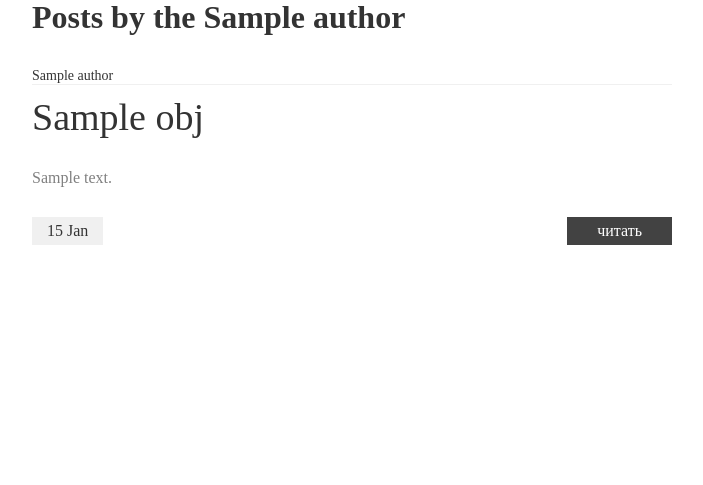
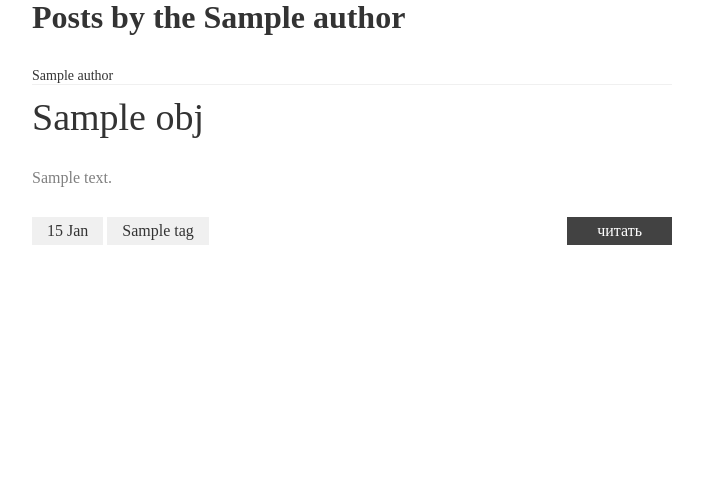
Before and after one commit to oliftaevashahnoza08/blog, a Django app: template posts/templates/posts/post_list.html in a window 1280 px wide. Shown: the part 140-625 px from the top of the page, without its empty margins (288-991 px from the left). Run offline with Django 3.2, Linux system fonts and the light colour scheme; the template is opened without the code that fills it: most values are stand-ins (such as "Sample title", 1, 10 or a date in 2020).

Commit message:
chanjed admin

```diff
--- a/posts/admin.py
+++ b/posts/admin.py
@@ -2,7 +2,7 @@ from django.contrib import admin
 from posts.models import Post,Tag
 
 
-@admin.register(Post)
+@admin.register(Tag)
 class TagAdmin(admin.ModelAdmin):
     pass
 
--- a/posts/templates/posts/post_list.html
+++ b/posts/templates/posts/post_list.html
@@ -17,8 +17,12 @@
     </div>
     <div class="card-text">{{ obj.text|truncatechars:"200" }}</div>
     <div class="card-footer">
+        <div>
         <span class="card-date">{{ obj.published_at|date:"d M" }}</span>
-        {% comment %} for loop {% endcomment %}
+        {% for tag in obj.tags.all%}
+            <span class="card-date">{{tag.title}}</span>
+        {% endfor%}
+        </div>
         <a class="card-button" href="{% url 'post-detail' obj.pk %}">читать</a>
     </div>
 </div>
--- a/posts/views.py
+++ b/posts/views.py
@@ -9,12 +9,12 @@ User = get_user_model()
 
 class PostListView(ListView):
     template_name = "posts/post_list.html"
-    queryset = Post.objects.filter(is_draft=False)
+    queryset = Post.objects.prefetch_related("tags").filter(is_draft=False)
 
 
 class PostDetailView(DetailView):
     template_name = "posts/post_detail.html"
-    queryset = Post.objects.filter(is_draft=False)
+    queryset = Post.objects.prefetch_related("tags").filter(is_draft=False)
 
 
 class UsersPostListView(ListView):
@@ -27,7 +27,7 @@ class UsersPostListView(ListView):
         return get_object_or_404(User, username=self.get_username())
 
     def get_queryset(self):
-        qs = Post.objects.filter(is_draft=False)
+        qs = Post.objects.prefetch_related("tags").filter(is_draft=False)
         username = self.get_username()
         if username:
             qs = qs.filter(author__username=username)
```
